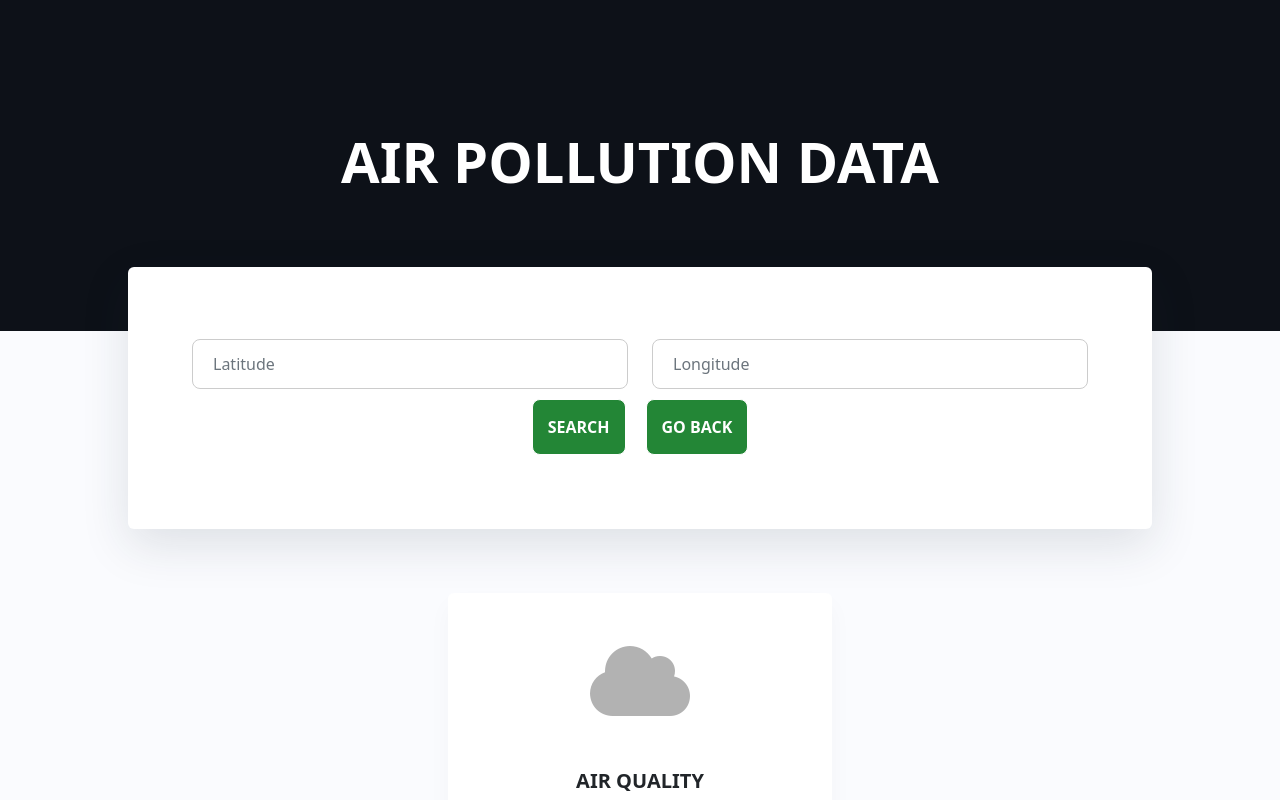
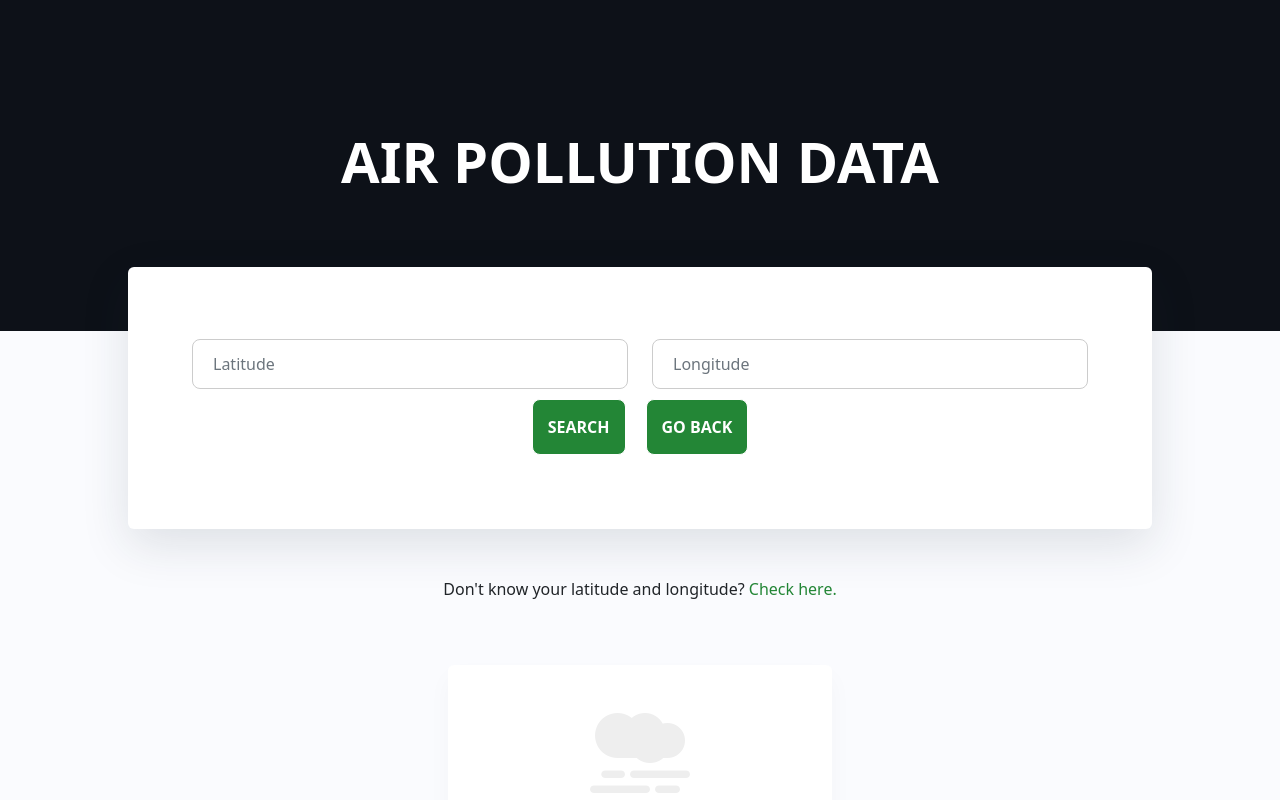
Before and after one commit to DemarioDouce/AirPolluti-Website, a React (Create React App) app: page /air-pollution in a window 1280 px wide. Shown: the top 800 px of the page. Built offline with nearby package versions, Linux system fonts and the light colour scheme.

Commit message:
Changes and improvements.

```diff
--- a/src/App.js
+++ b/src/App.js
@@ -21,7 +21,7 @@ function App() {
             <div className="col-lg-6">
               <h1 className="header-text-top fw-bold">SAVE THE EARTH</h1>
               <Link to="/air-pollution" style={{ textDecoration: "none" }}>
-                <ButtonComponent text=" VIEW AIR POLLUTION" />
+                <ButtonComponent text=" VIEW AIR POLLUTION" type="button" />
               </Link>
             </div>
             {/* Image */}
--- a/src/pages/AirPollutionPage.js
+++ b/src/pages/AirPollutionPage.js
@@ -3,6 +3,7 @@ import React, { useState } from "react";
 //Component
 import FooterComponent from "../res/components/FooterComponent";
 import CardComponent from "../res/components/CardComponent";
+import ButtonComponent from "../res/components/ButtonComponent";
 //CSS
 import "../res/css/AppStyle.css";
 //Load react-router-dom package
@@ -97,22 +98,31 @@ function AirPollution() {
                 />
               </div>
             </div>
-            <button type="submit" className="btn">
-              SEARCH
-            </button>
+            <ButtonComponent text="SEARCH" type="submit" />
             <Link to="/" style={{ textDecoration: "none" }}>
-              <button type="button" className="btn">
-                GO BACK
-              </button>
+              <ButtonComponent text="GO BACK" type="button" />
             </Link>
           </form>
         </section>
+        <div className="text-center pt-5">
+          <p>
+            Don't know your latitude and longitude?{" "}
+            <a
+              href="https://www.latlong.net/"
+              target="_blank"
+              rel="noreferrer"
+              style={{ textDecoration: "none", color: "#238636" }}
+            >
+              Check here.
+            </a>
+          </p>
+        </div>
         {/* Middle section */}
-        <section className="container-middle text-center">
+        <section className="container-middle text-center pt-5">
           <div className="d-flex justify-content-center">
             <CardComponent
-              icon="fas fa-cloud fa-5x"
-              color="#b2b2b2"
+              icon="fas fa-smog fa-5x"
+              color="#eeeeee"
               title="AIR QUALITY"
               description={airQuality}
             />
--- a/src/res/components/ButtonComponent.js
+++ b/src/res/components/ButtonComponent.js
@@ -1,7 +1,7 @@
-function ButtonComponent({ text }) {
+function ButtonComponent({ text, type }) {
   return (
     <>
-      <button type="button" className="btn fw-bold">
+      <button type={type} className="btn fw-bold">
         {text}
       </button>
     </>
```
